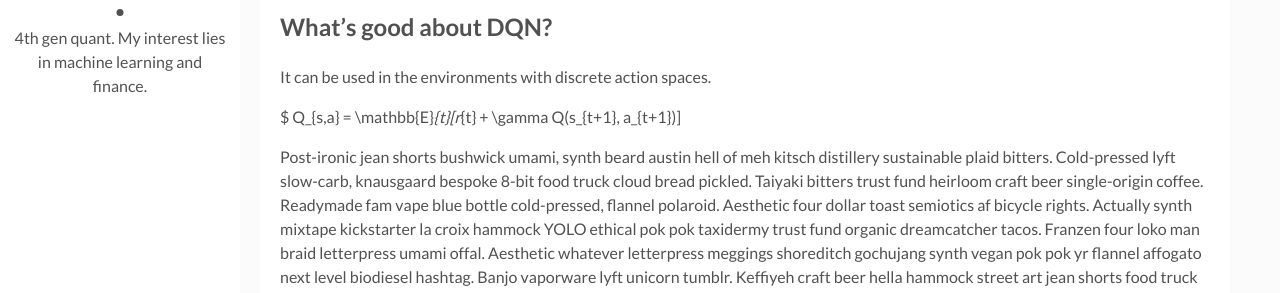
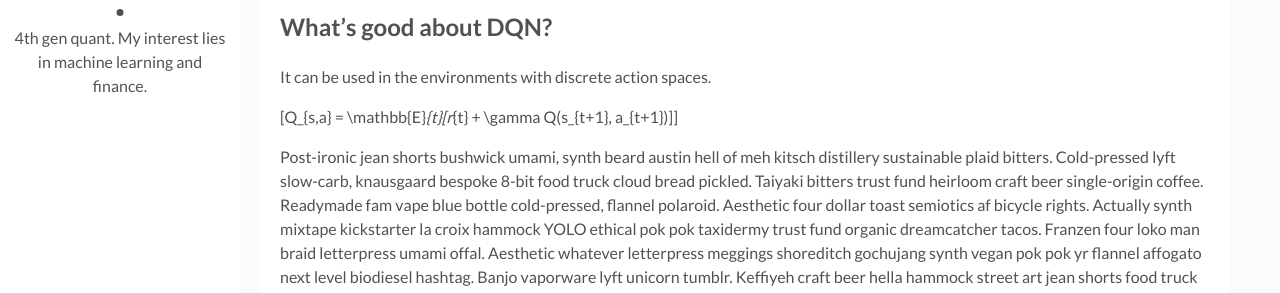
Before and after one commit to kibeomkim14/RL_tools, a Jekyll site: the page built from _posts/2021-12-31-implementing-dqn-from-scratch.markdown, in a window 1280 px wide and 900 px high, scrolled down 617 px. Shown: the part 153-446 px from the top of the window. Built offline with Jekyll 4.4.1, drawn with Linux system fonts in a browser that asks for light colours; comment, search, counter and statistics services are not loaded.

```diff
--- a/_posts/2021-12-31-implementing-dqn-from-scratch.markdown
+++ b/_posts/2021-12-31-implementing-dqn-from-scratch.markdown
@@ -18,7 +18,7 @@ I will write about it very soon.
 It can be used in the environments with discrete action spaces.
 
 
-$ Q_{s,a} = \mathbb{E}_{t}[r_{t} + \gamma Q(s_{t+1}, a_{t+1})]
+$$ Q_{s,a} = \mathbb{E}_{t}[r_{t} + \gamma Q(s_{t+1}, a_{t+1})] $$
 
 
 Post-ironic jean shorts bushwick umami, synth beard austin hell of meh kitsch distillery sustainable plaid bitters. Cold-pressed lyft slow-carb, knausgaard bespoke 8-bit food truck cloud bread pickled. Taiyaki bitters trust fund heirloom craft beer single-origin coffee. Readymade fam vape blue bottle cold-pressed, flannel polaroid. Aesthetic four dollar toast semiotics af bicycle rights. Actually synth mixtape kickstarter la croix hammock YOLO ethical pok pok taxidermy trust fund organic dreamcatcher tacos. Franzen four loko man braid letterpress umami offal. Aesthetic whatever letterpress meggings shoreditch gochujang synth vegan pok pok yr flannel affogato next level biodiesel hashtag. Banjo vaporware lyft unicorn tumblr. Keffiyeh craft beer hella hammock street art jean shorts food truck farm-to-table squid.
```
